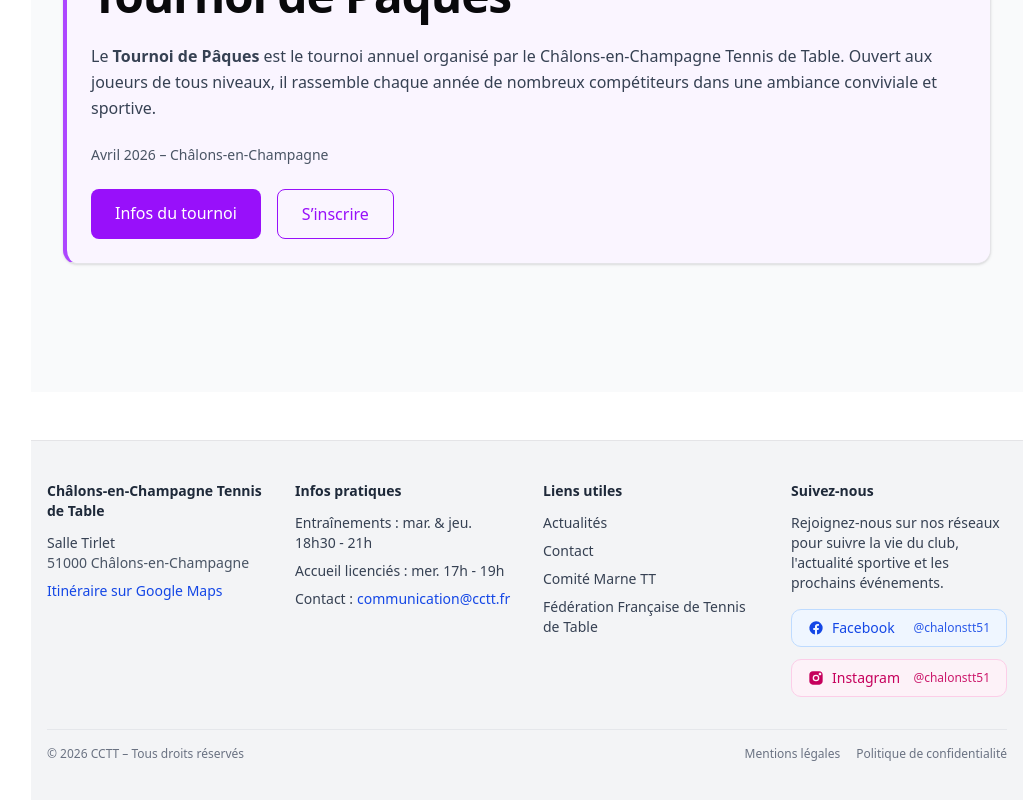
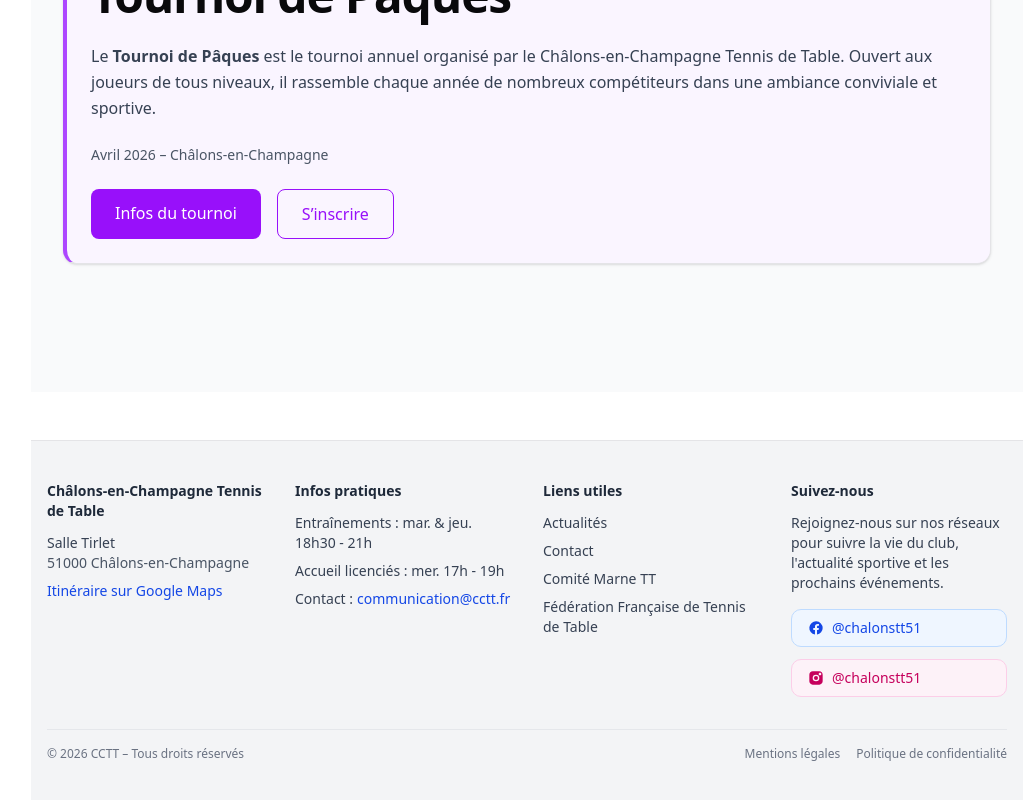
Before and after one commit to jesared/club-cctt, a Next.js app: page / in a window 1280 px wide. Shown: the part 2264-3064 px from the top of the page, without its empty margins (257-1280 px from the left). Built offline with nearby package versions, Linux system fonts and the light colour scheme; no server answers.

Commit message:
Simplifie les boutons reseaux du footer

```diff
--- a/components/Footer.tsx
+++ b/components/Footer.tsx
@@ -108,17 +108,16 @@ export default function Footer() {
             <div className="mt-4 flex flex-col gap-3 text-sm">
               {socialButtons.map((socialButton) => (
                 <a
-                  key={socialButton.name}
-                  className={`inline-flex items-center justify-between rounded-lg border px-4 py-2 font-medium transition-colors ${socialButton.className}`}
+                  key={socialButton.href}
+                  className={`inline-flex items-center rounded-lg border px-4 py-2 font-medium transition-colors ${socialButton.className}`}
                   href={socialButton.href}
                   rel="noreferrer"
                   target="_blank"
                 >
                   <span className="inline-flex items-center gap-2">
                     {socialButton.icon}
-                    {socialButton.name}
+                    {socialButton.handle}
                   </span>
-                  <span className="text-xs opacity-90">{socialButton.handle}</span>
                 </a>
               ))}
             </div>
```
